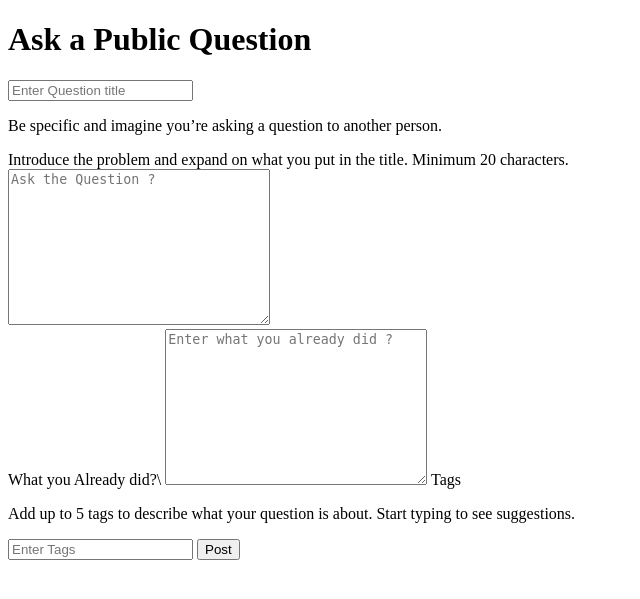
After one commit to KaushalMaster/20BCP307D_Kaushal_Soni_shipment_backend_task_stackoverflow_clone, a Django app: page /create_question in a window 1280 px wide. The commit adds this page. Shown: the top 599 px of the page, without its empty margins (0-640 px from the left). Run offline with Django 4.2, Linux system fonts and the light colour scheme.

Commit message:
create the Ui for the features to be implemented and now working on the backedn

```diff
--- a/features/urls.py
+++ b/features/urls.py
@@ -4,5 +4,7 @@ from . import views
 urlpatterns = [
     path('', views.index, name='index'),
     path('login', views.login, name='login'),
-    path('register', views.register, name='register')
+    path('register', views.register, name='register'),
+    path('create_question', views.create_question, name='create_question'),
+    path('question_details', views.question_details, name='question_details')
 ]
--- a/features/views.py
+++ b/features/views.py
@@ -12,4 +12,12 @@ def login(request):
 
 
 def register(request):
-    return render(request, 'register.html')
+    return render(request, 'Register.html')
+
+
+def create_question(request):
+    return render(request, 'createQuestions.html')
+
+
+def question_details(request):
+    return render(request, 'question_info.html')
--- /dev/null
+++ b/templates/createQuestions.html
@@ -0,0 +1,52 @@
+<!DOCTYPE html>
+<html lang="en">
+  <head>
+    <meta charset="UTF-8" />
+    <meta name="viewport" content="width=device-width, initial-scale=1.0" />
+    <title>Create Question</title>
+  </head>
+  <body>
+    <h1>Ask a Public Question</h1>
+    <form action="#">
+      <input
+        type="text"
+        name="question_title"
+        id="question_title"
+        placeholder="Enter Question title"
+      />
+      <p>Be specific and imagine you’re asking a question to another person.</p>
+      <span
+        >Introduce the problem and expand on what you put in the title. Minimum
+        20 characters. </span
+      ><br />
+      <textarea
+        name="question"
+        id="question"
+        cols="30"
+        rows="10"
+        placeholder="Ask the Question ?"
+      ></textarea>
+      <br />
+      <label for="already done">What you Already did?</label>\
+      <textarea
+        name="already_done"
+        id="already_done"
+        cols="30"
+        rows="10"
+        placeholder="Enter what you already did ?"
+      ></textarea>
+      <label for="tags">Tags</label>
+      <p>
+        Add up to 5 tags to describe what your question is about. Start typing
+        to see suggestions.
+      </p>
+      <input
+        type="text"
+        name="question_tags"
+        id="question_tags"
+        placeholder="Enter Tags"
+      />
+      <input type="submit" value="Post" />
+    </form>
+  </body>
+</html>
```
Also changed, not shown: templates/Register.html (+34 -7 lines), templates/index.html (+21 -2 lines), templates/question_info.html (added, +37 -0 lines).
